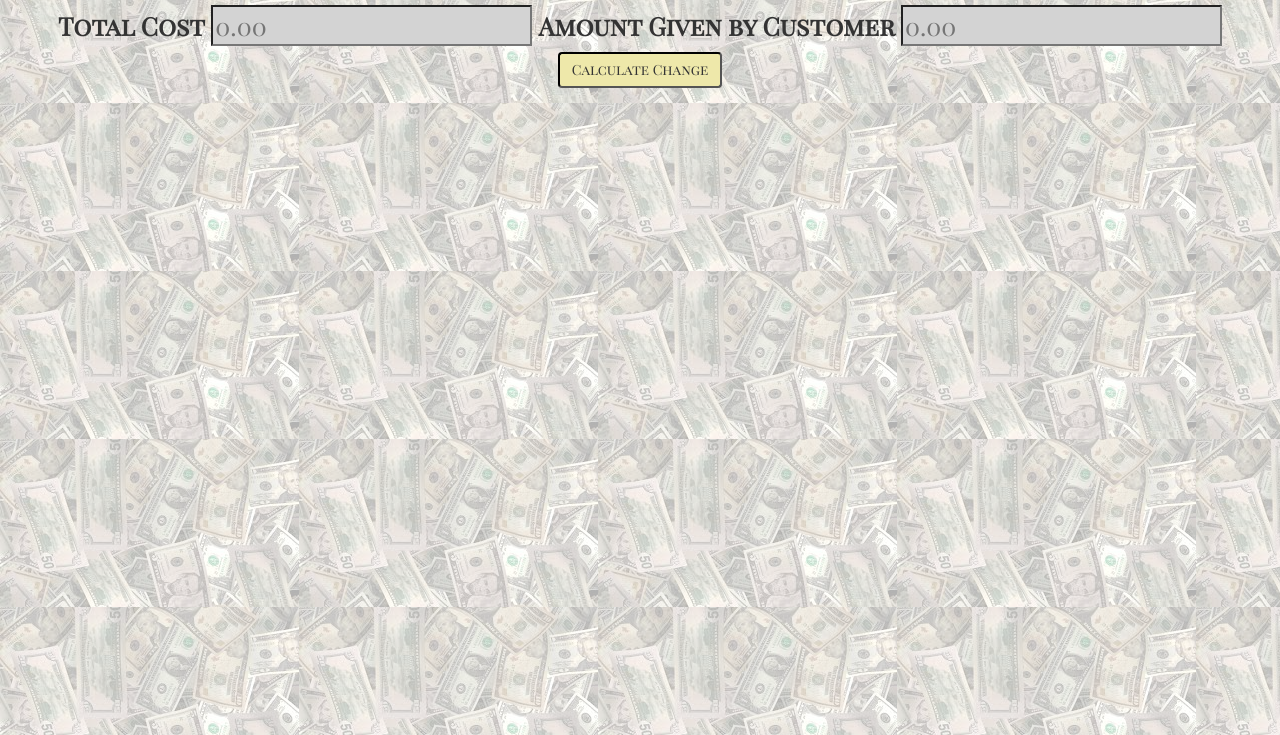
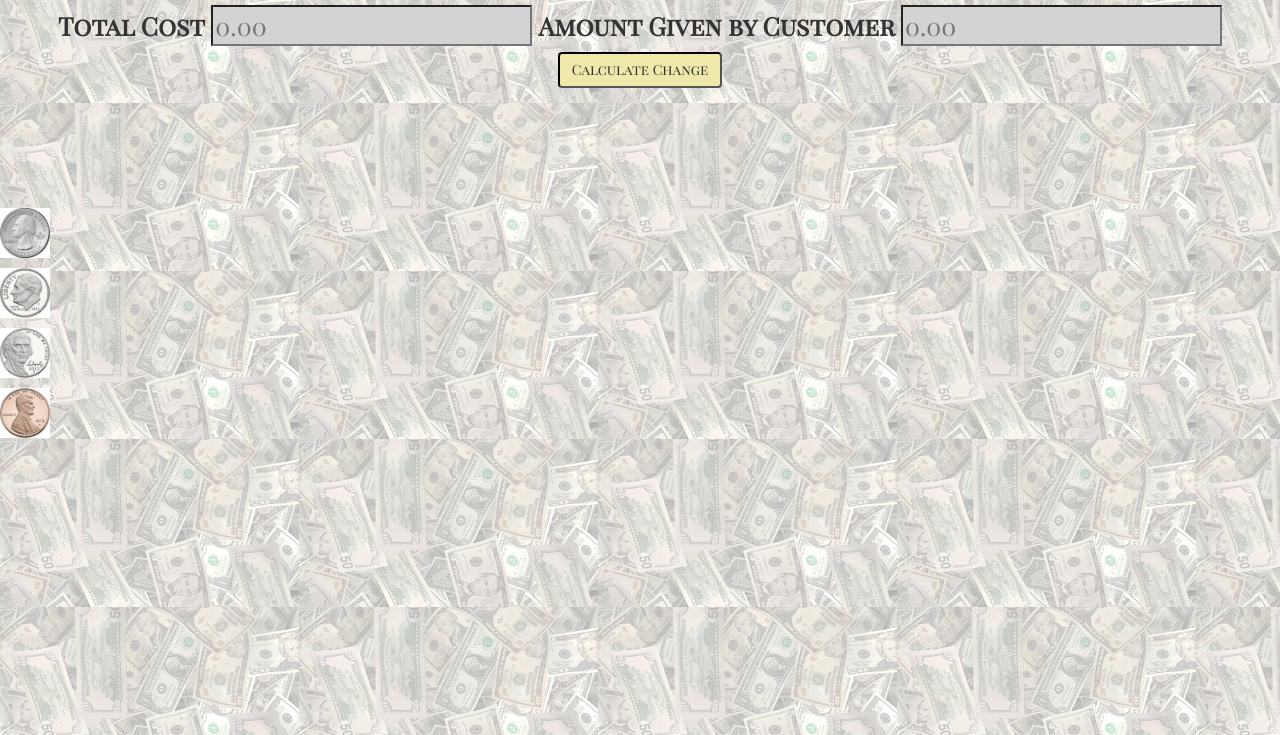
Before and after one commit to Cem515/ChangeCalculator, a plain HTML site: page html/ChangeCalculator/index.html in a window 1280 px wide. Shown: the part 65-800 px from the top of the page. Drawn offline with nearby package versions, Linux system fonts and the light colour scheme.

Commit message:
tinkering

```diff
--- a/html/ChangeCalculator/styles.css
+++ b/html/ChangeCalculator/styles.css
@@ -12,6 +12,10 @@ p.Hover {
   border: 4px groove darkgreen;
  }
 
+p{
+height: 50px;
+
+}
 h1 {
   color: #000
   font-family: 'Vollkorn', serif;
@@ -39,19 +43,33 @@ input {
   position: absolute;
   z-index: -1;
 }
+#dollars{
+background: url("img/dollar.jpg")
+ background-size: contain;
+background-repeat: no-repeat;
+}
 
 #quarters{
-  background: url("quarters.jpg");
+  background: url("img/quarters.jpg");
+    background-size: contain;
+  background-repeat: no-repeat;
+
 }
 
 #dimes{
-  background: url("dime.jpg");
+  background: url("img/dime.jpg");
+    background-size: contain;
+  background-repeat: no-repeat;
 }
 
 #nickels{
-  background: url("nickel.jpg");
+  background: url("img/nickel.jpg");
+    background-size: contain;
+  background-repeat: no-repeat;
 }
 
 #pennies{
-  background: url("pennies.jpg");
+  background: url("img/pennnies.jpg");
+  background-size: contain;
+  background-repeat: no-repeat;
 }
```
